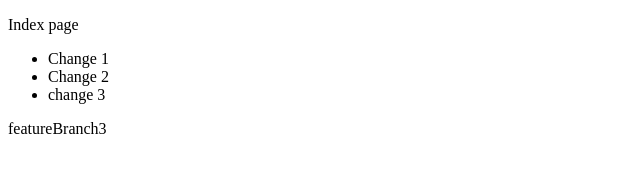
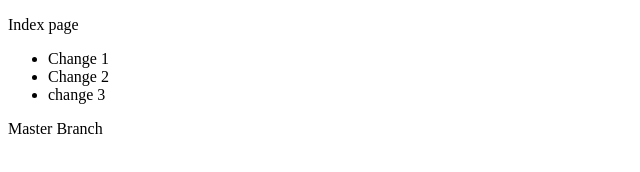
Before and after one commit to kodiak762/rebaseology, a plain HTML site: page src/index.html in a window 1280 px wide. Shown: the full height of the page, 0-640 px from the left. Drawn offline with Linux system fonts and the light colour scheme.

Commit message:
Style: Updated notation - Master Branch

```diff
--- a/src/index.html
+++ b/src/index.html
@@ -12,6 +12,6 @@
     <li>Change 2</li>
     <li>change 3</li>
   </ul>
-  <p>featureBranch3</p>
+  <p>Master Branch</p>
   </body>
 </html>
```
